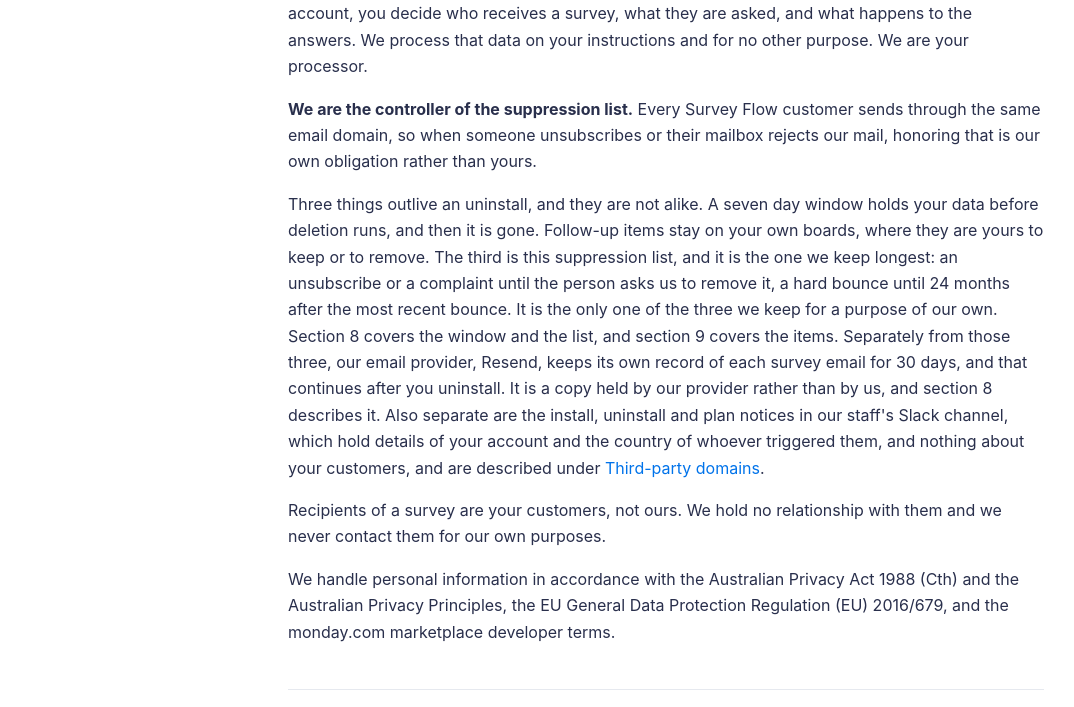
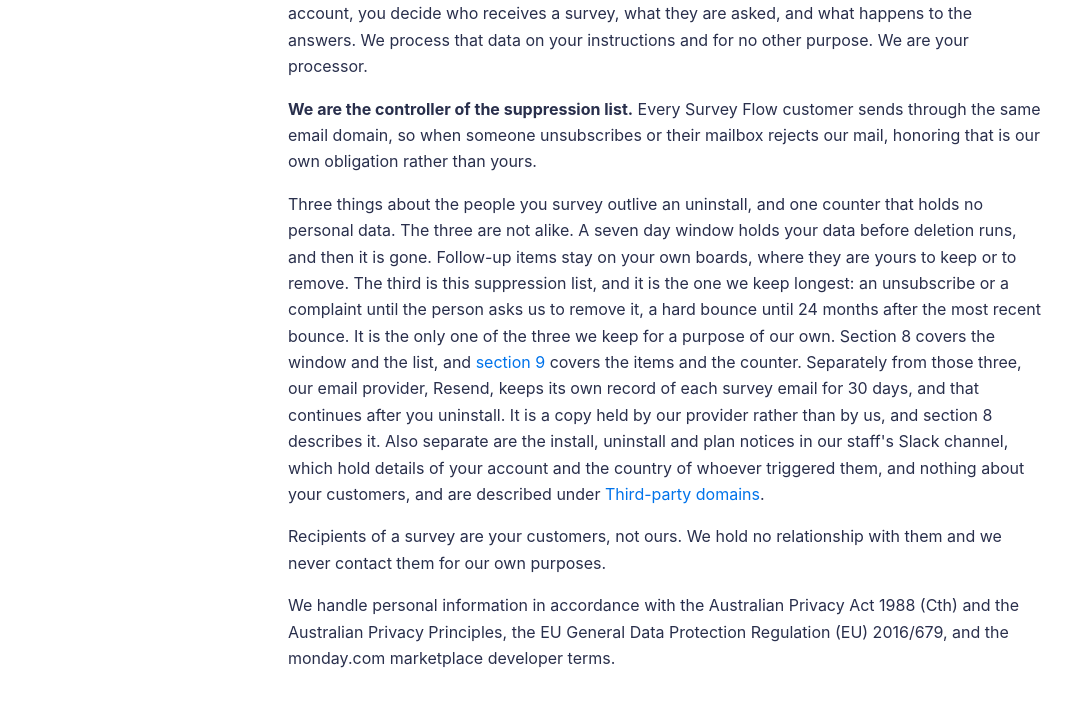
Before and after one commit to aiverylabs/aiverylabs.github.io, a plain HTML site: page survey-flow/privacy.html in a window 1280 px wide. Shown: the part 520-1227 px from the top of the page, without its empty margins (102-1176 px from the left). Drawn offline with Linux system fonts and the light colour scheme.

Commit message:
Survey Flow privacy: lede names the uninstall counter (CFM-139)
The summary in section 1 said three things outlive an uninstall, while
section 9 now names a fourth record, the generation counter. Say the
three concern the people you survey and add the counter, which holds no
personal data, with a link to section 9.

Co-Authored-By: Claude Opus 5.5 <noreply@anthropic.com>

```diff
--- a/survey-flow/privacy.html
+++ b/survey-flow/privacy.html
@@ -126,7 +126,7 @@
     <p>Two different relationships run through this product, and they carry different responsibilities.</p>
     <p><strong>You are the controller of your survey data.</strong> When you install Survey Flow on your monday.com account, you decide who receives a survey, what they are asked, and what happens to the answers. We process that data on your instructions and for no other purpose. We are your processor.</p>
     <p><strong>We are the controller of the suppression list.</strong> Every Survey Flow customer sends through the same email domain, so when someone unsubscribes or their mailbox rejects our mail, honoring that is our own obligation rather than yours. </p>
-    <p>Three things outlive an uninstall, and they are not alike. A seven day window holds your data before deletion runs, and then it is gone. Follow-up items stay on your own boards, where they are yours to keep or to remove. The third is this suppression list, and it is the one we keep longest: an unsubscribe or a complaint until the person asks us to remove it, a hard bounce until 24 months after the most recent bounce. It is the only one of the three we keep for a purpose of our own. Section 8 covers the window and the list, and section 9 covers the items. Separately from those three, our email provider, Resend, keeps its own record of each survey email for 30 days, and that continues after you uninstall. It is a copy held by our provider rather than by us, and section 8 describes it. Also separate are the install, uninstall and plan notices in our staff's Slack channel, which hold details of your account and the country of whoever triggered them, and nothing about your customers, and are described under <a href="#third-party-domains">Third-party domains</a>.</p>
+    <p>Three things about the people you survey outlive an uninstall, and one counter that holds no personal data. The three are not alike. A seven day window holds your data before deletion runs, and then it is gone. Follow-up items stay on your own boards, where they are yours to keep or to remove. The third is this suppression list, and it is the one we keep longest: an unsubscribe or a complaint until the person asks us to remove it, a hard bounce until 24 months after the most recent bounce. It is the only one of the three we keep for a purpose of our own. Section 8 covers the window and the list, and <a href="#uninstall">section 9</a> covers the items and the counter. Separately from those three, our email provider, Resend, keeps its own record of each survey email for 30 days, and that continues after you uninstall. It is a copy held by our provider rather than by us, and section 8 describes it. Also separate are the install, uninstall and plan notices in our staff's Slack channel, which hold details of your account and the country of whoever triggered them, and nothing about your customers, and are described under <a href="#third-party-domains">Third-party domains</a>.</p>
     <p>Recipients of a survey are your customers, not ours. We hold no relationship with them and we never contact them for our own purposes.</p>
     <p>We handle personal information in accordance with the Australian Privacy Act 1988 (Cth) and the Australian Privacy Principles, the EU General Data Protection Regulation (EU) 2016/679, and the monday.com marketplace developer terms.</p>
 
```
